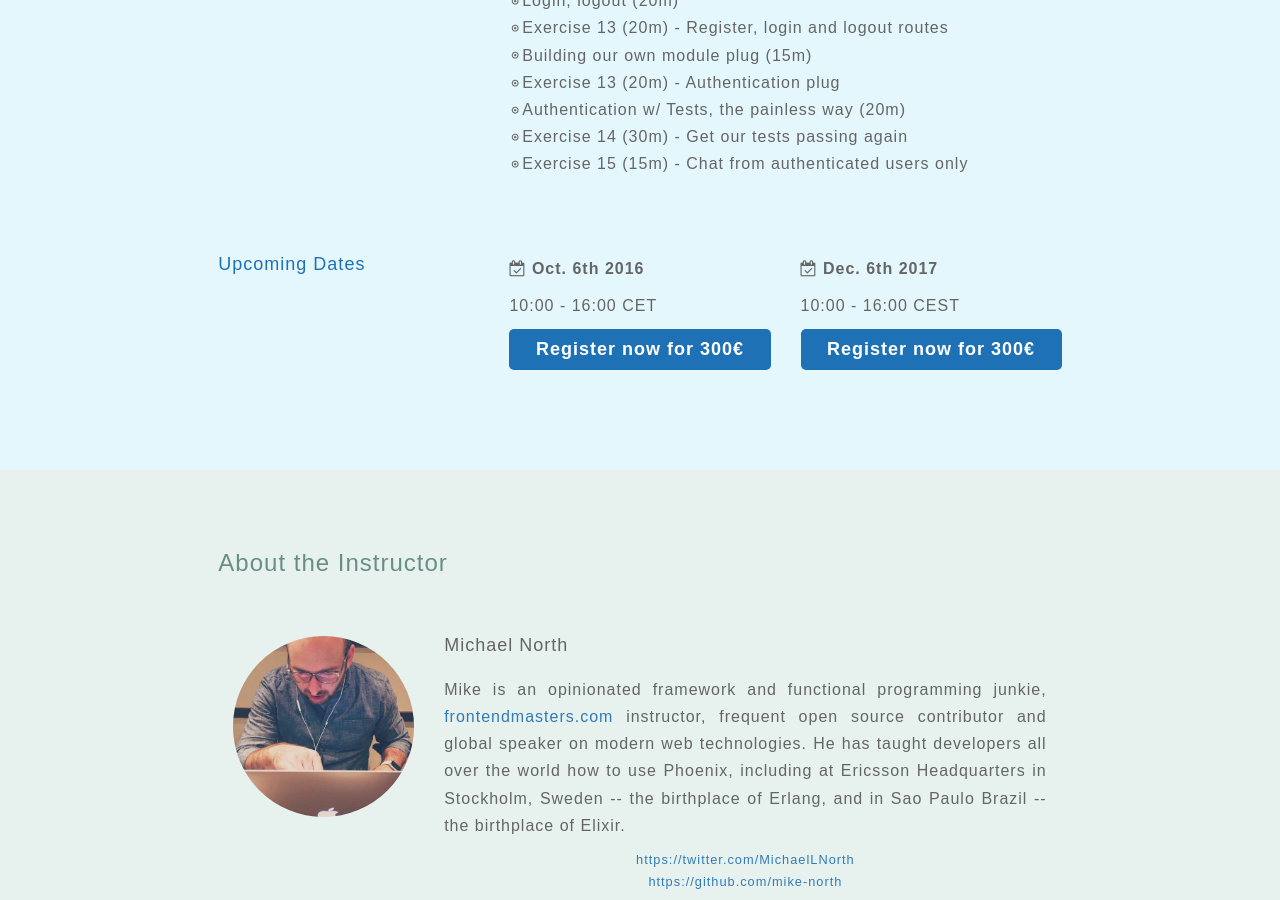
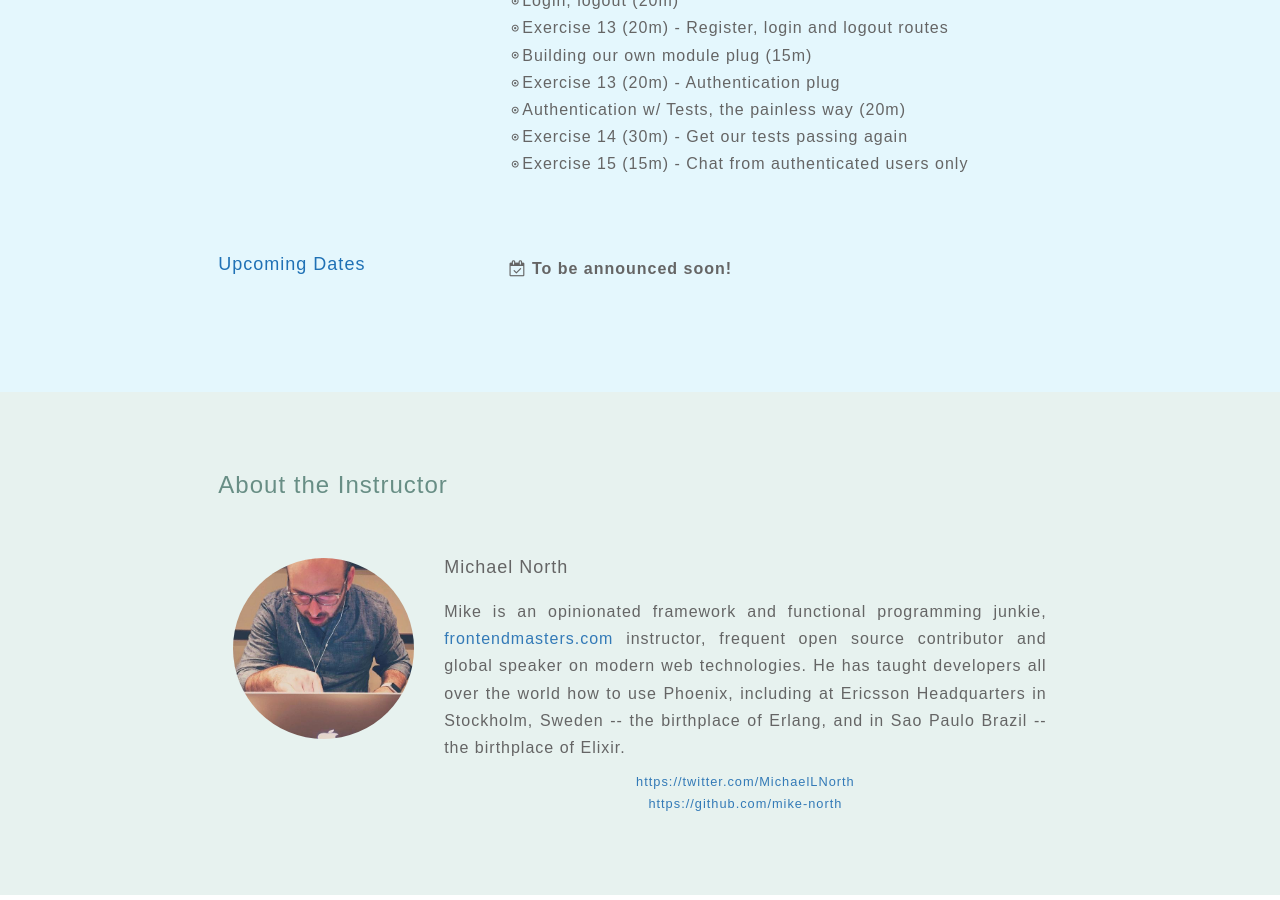
Before and after one commit to mainmatter/elixir-phoenix-workshops, a Jekyll site: the page built from index.html, in a window 1280 px wide and 900 px high, scrolled down 2816 px. Built offline with Jekyll 4.4.1, drawn with Linux system fonts in a browser that asks for light colours; nearby versions of some CDN libraries.

Commit message:
Change Upcoming dates section to TBA

```diff
--- a/index.html
+++ b/index.html
@@ -143,24 +143,10 @@ title: Elixir Workshops
       <div class="col-xs-12 col-sm-8">
         <div class="row">
           <div class="col-xs-6 date">
-            <p><i class="fa fa-calendar-check-o" aria-hidden="true"></i> <strong>Oct. 6th 2016</strong></p>
+            <p><i class="fa fa-calendar-check-o" aria-hidden="true"></i> <strong>To be announced soon!</strong></p>
             <p>
-              <span>10:00 - 16:00 CET</span>
+              <span></span>
             </p>
-          </div>
-          <div class="col-xs-6 date">
-            <p><i class="fa fa-calendar-check-o" aria-hidden="true"></i> <strong>Dec. 6th 2017</strong></p>
-            <p>
-              <span>10:00 - 16:00 CEST</span>
-            </p>
-          </div>
-        </div>
-        <div class="row">
-          <div class="col-xs-6">
-            <a href="https://www.eventbrite.com/e/advanced-emberjs-session-authentication-and-authorization-oct-6th-2016-registration-26964896732" class="register">Register now for 300€</a>
-          </div>
-          <div class="col-xs-6">
-            <a href="https://www.eventbrite.com/e/advanced-emberjs-session-authentication-and-authorization-dec-6th-2016-registration-26964915789" class="register">Register now for 300€</a>
           </div>
         </div>
       </div>
```
